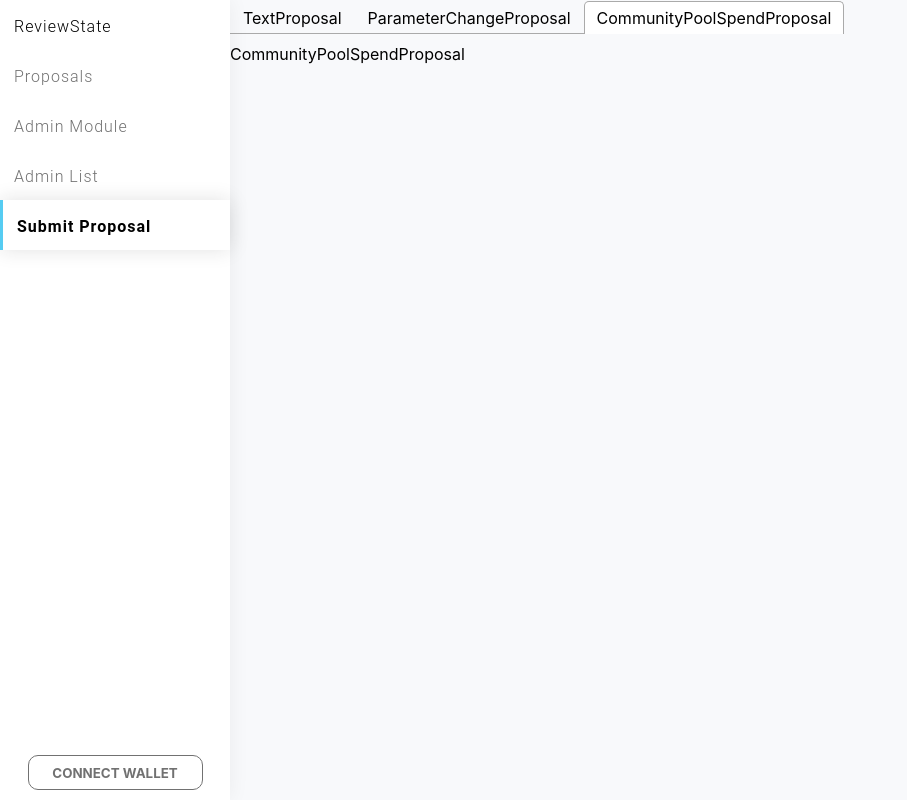
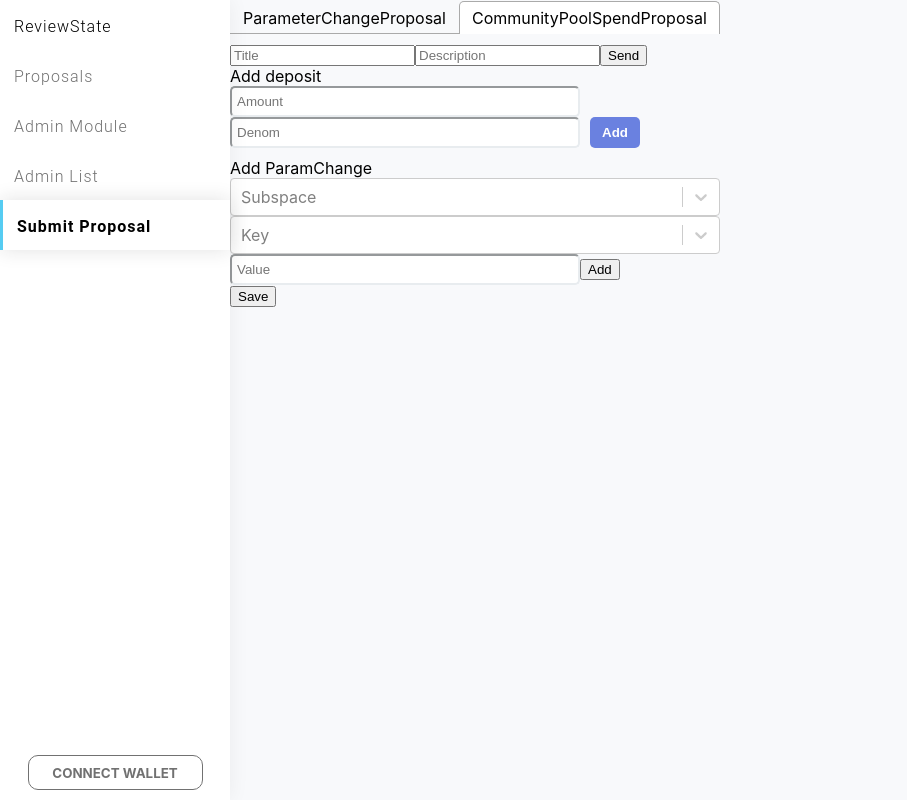
Before and after one commit to adoriasoft/cosmos-web, a React (Create React App) app: page /submit-proposal in a window 1280 px wide. Both pictures are taken after a click on the tab "CommunityPoolSpendProposal". Shown: the whole page, without its empty margins (0-907 px from the left). Built offline with nearby package versions, Linux system fonts and the light colour scheme; what @cosmjs/launchpad, @keplr-wallet/cosmos would draw is missing.

Commit message:
Support parameterChangeProposal (beta)

```diff
--- a/src/components/SubmitProposal/ParameterChangeProposal/ParamChange/ChangeForm.tsx
+++ b/src/components/SubmitProposal/ParameterChangeProposal/ParamChange/ChangeForm.tsx
@@ -1,48 +1,61 @@
 import React, { useState } from "react";
 import { ParamChange } from "../../../../cosmos/codec/cosmos/params/v1beta1/params";
 import { coin } from "@cosmjs/stargate";
+import Select from "react-select";
 
 interface IChangeFormProps {
     addChange: (change: ParamChange) => void;
 }
 
-const ChangeForm = () => {
+const ChangeForm: React.FC<IChangeFormProps> = ({ addChange }) => {
     const [subspace, setSubspace] = useState("");
     const [key, setKey] = useState("");
     const [value, setValue] = useState("");
 
+    const subOptions = Object.keys(paramOptions).map((key) => ({ value: key, label: key }));
+    const keyOptions = paramOptions[subspace]
+        ? paramOptions[subspace].map((key) => ({ value: key, label: key }))
+        : [];
+
     return (
-        <h1>ChangeForm</h1>
-        // <div className="admin-page__form">
-        //     <label className="admin-page__form__label" htmlFor="new-admin">
-        //         Add deposit
-        //         <input
-        //             value={amount}
-        //             onChange={({ target }) => setAmount(target.value)}
-        //             className="admin-page__form__address-input"
-        //             placeholder="Amount"
-        //             type="number"
-        //         />
-        //         <input
-        //             value={denom}
-        //             onChange={({ target }) => setDenom(target.value)}
-        //             className="admin-page__form__address-input"
-        //             placeholder="Denom"
-        //             type="text"
-        //         />
-        //     </label>{" "}
-        //     <button
-        //         onClick={() => addDeposit(coin(+amount, denom))}
-        //         className="admin-page__form__save-btn">
-        //         Add
-        //     </button>
-        // </div>
+        <div className="parameter-change__form">
+            <label className="admin-page__form__label" htmlFor="new-admin">
+                Add ParamChange
+            </label>
+            <Select
+                options={subOptions}
+                onChange={(e) => {
+                    setSubspace(e?.value || subspace);
+                    setKey(paramOptions[e?.value || subspace][0]);
+                }}
+                placeholder={"Subspace"}
+            />
+            <Select
+                options={keyOptions}
+                onChange={(e) => setKey(e?.value || key)}
+                defaultValue={keyOptions[0]}
+                value={keyOptions.find((elm) => elm.value === key) || null}
+                placeholder={"Key"}
+            />
+            <input
+                value={value}
+                onChange={({ target }) => setValue(target.value)}
+                className="admin-page__form__address-input"
+                placeholder="Value"
+                type="text"
+            />
+            <button onClick={() => addChange({ key, value, subspace })}>Add</button>
+        </div>
     );
 };
 
 export default ChangeForm;
 
-const paramChanges = {
+type tParamOptions = {
+    [key: string]: string[];
+};
+
+const paramOptions: tParamOptions = {
     auth: [
         "MaxMemoCharacters",
         "TxSigLimit",
--- a/src/components/SubmitProposal/ParameterChangeProposal/ParamChange/ChangeItem.tsx
+++ b/src/components/SubmitProposal/ParameterChangeProposal/ParamChange/ChangeItem.tsx
@@ -1,7 +1,23 @@
 import React from "react";
+import { Coin } from "@cosmjs/stargate";
+import { ParamChange } from "../../../../cosmos/codec/cosmos/params/v1beta1/params";
 
-const ChangeItem = () => {
-    return <div>Change Item</div>;
+interface IChangeItem {
+    change: ParamChange;
+    deleteChange: () => void;
+}
+
+const ChangeItem: React.FC<IChangeItem> = ({ change, deleteChange }) => {
+    return (
+        <div className="admin-card">
+            {`${change.subspace} | ${change.value} | ${change.key}`}
+            <div className="admin-card__buttons">
+                <button className="admin-card__delete-btn" onClick={deleteChange}>
+                    Delete
+                </button>
+            </div>
+        </div>
+    );
 };
 
 export default ChangeItem;
--- a/src/components/SubmitProposal/ParameterChangeProposal/ParameterChangeProposal.tsx
+++ b/src/components/SubmitProposal/ParameterChangeProposal/ParameterChangeProposal.tsx
@@ -10,6 +10,8 @@ import {
     submitParameterChangeProposal
 } from "../../../redux/action-creator/submitProposal/parameterChangeProposal";
 import { ParamChange } from "../../../cosmos/codec/cosmos/params/v1beta1/params";
+import ChangeForm from "./ParamChange/ChangeForm";
+import ChangeItem from "./ParamChange/ChangeItem";
 
 const ParameterChangeProposal: React.FC = () => {
     const {
@@ -66,24 +68,17 @@ const ParameterChangeProposal: React.FC = () => {
                 />
             ))}
 
-            <input
-                value={subspace}
-                onChange={(e) => setSubspace(e.target.value)}
-                type={"text"}
-                placeholder={"Subspace"}
-            />
-            <input
-                value={key}
-                onChange={(e) => setKey(e.target.value)}
-                type={"text"}
-                placeholder={"Key"}
-            />
-            <input
-                value={value}
-                onChange={(e) => setValue(e.target.value)}
-                type={"text"}
-                placeholder={"Value"}
-            />
+            <ChangeForm addChange={(c) => setChanges([...changes, c])} />
+            {changes.map((c, i) => (
+                <ChangeItem
+                    key={i}
+                    change={c}
+                    deleteChange={() =>
+                        setChanges([...changes.slice(0, i), ...changes.slice(i + 1)])
+                    }
+                />
+            ))}
+
             <button onClick={() => setChanges([...changes, { key, subspace, value }])}>Save</button>
         </div>
     );
--- a/src/components/SubmitProposal/index.tsx
+++ b/src/components/SubmitProposal/index.tsx
@@ -8,7 +8,7 @@ const SubmitProposal: React.FC = () => {
     return (
         <Tabs>
             <TabList>
-                <Tab>TextProposal</Tab>
+                {/*<Tab>TextProposal</Tab>*/}
                 <Tab>ParameterChangeProposal</Tab>
                 <Tab>CommunityPoolSpendProposal</Tab>
             </TabList>
```
